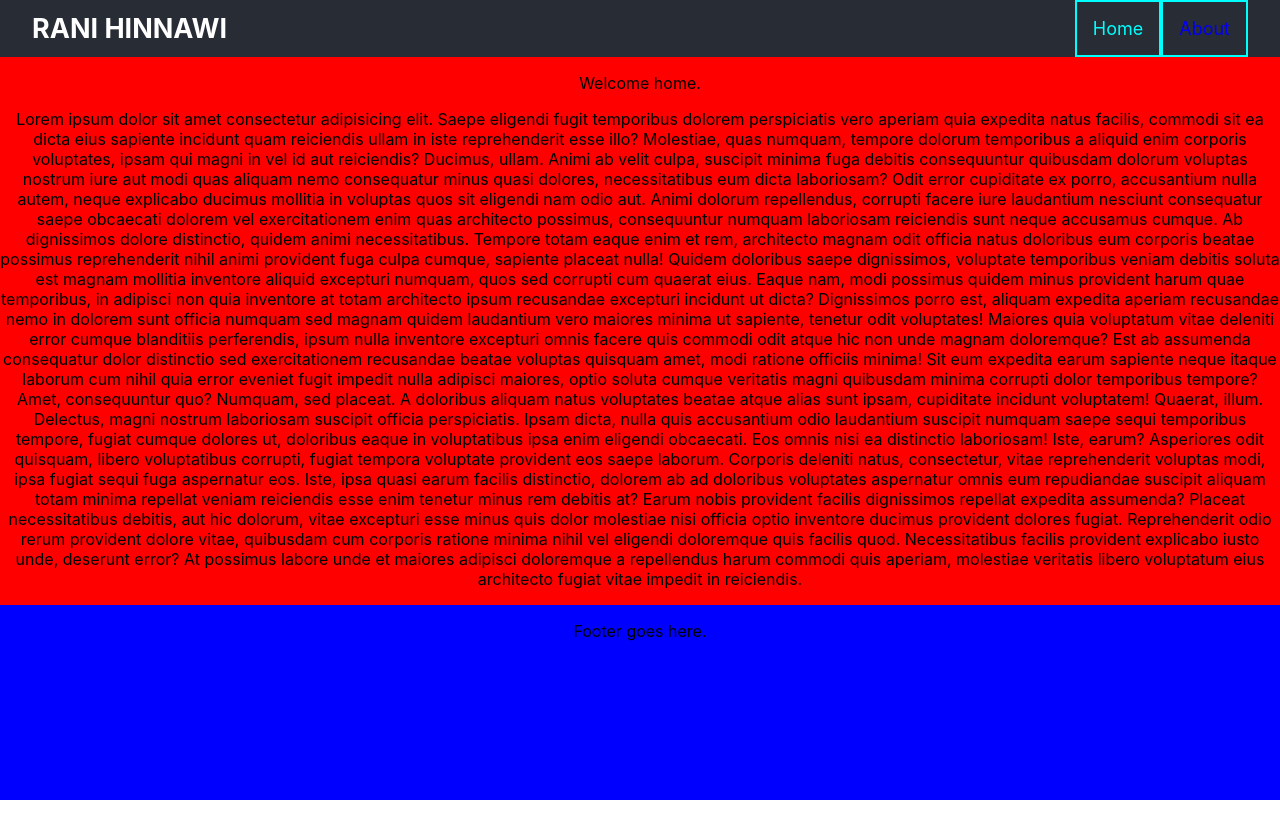
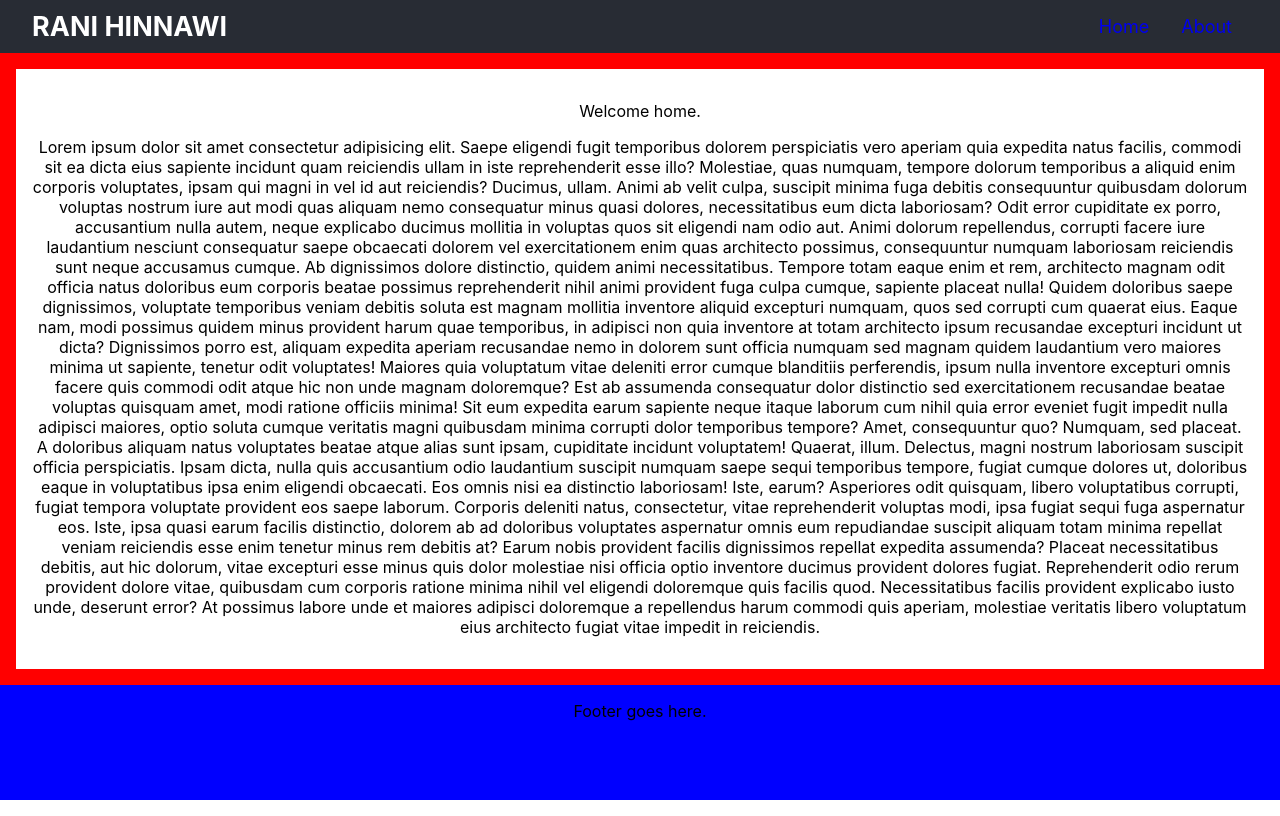
Before and after one commit to rhinnawi/sandbox, a React (Create React App) app: page / in a window 1280 px wide. Built offline with nearby package versions, Linux system fonts and the light colour scheme.

Commit message:
code cleanup, set up notfound page

```diff
--- a/src/App.tsx
+++ b/src/App.tsx
@@ -1,7 +1,9 @@
 import { BrowserRouter as Router, Routes, Route } from "react-router-dom";
 import "./App.css";
-import Home from "./pages/home";
+import Home from "./pages/Home";
 import Navbar from "./common/Navbar";
+import Footer from "./common/Footer";
+import NotFound from "./pages/NotFound";
 
 export default function App() {
   return (
@@ -14,11 +16,12 @@ export default function App() {
         <main>
           <Routes>
             <Route path="/" element={<Home />}></Route>
+            <Route path="*" element={<NotFound />} />
           </Routes>
         </main>
 
         <footer>
-          <p>Footer goes here.</p>
+          <Footer />
         </footer>
       </div>
     </Router>
--- /dev/null
+++ b/src/common/Footer.css
@@ -0,0 +1,3 @@
+.footer {
+  height: 100%;
+}
--- /dev/null
+++ b/src/common/Footer.tsx
@@ -0,0 +1,9 @@
+import "./Footer.css";
+
+export default function Footer(): JSX.Element {
+  return (
+    <div className="footer">
+      <p>Footer goes here.</p>
+    </div>
+  );
+}
--- a/src/common/Navbar.css
+++ b/src/common/Navbar.css
@@ -7,27 +7,28 @@ nav {
 
 nav > * {
   padding: 0 2rem;
+  margin: 0;
 }
 
 h1 {
-  margin: 0;
   text-transform: uppercase;
 }
 
 .nav-links {
   display: flex;
   flex-flow: row nowrap;
-  height: 100%;
 }
 
 .nav-item {
-  border: 2px solid cyan;
-  width: max-content;
   padding: 1rem;
+  list-style: none;
 }
 
 .nav-item:hover {
-  background-color: grey;
+  background-color: #656e8100;
+  transform: scale(1.25);
+  font-weight: 600;
+  margin: 2px;
 }
 
 a {
@@ -38,7 +39,6 @@ a:visited {
   color: white;
 }
 
-.active,
 a:visited.active {
   color: cyan;
 }
--- a/src/common/Navbar.tsx
+++ b/src/common/Navbar.tsx
@@ -14,24 +14,22 @@ export default function NavBar() {
 
   return (
     <nav>
-      <div>
       <h1>Rani Hinnawi</h1>
-      </div>
 
-      <div className="nav-links">
+      <ul className="nav-links">
         {navItems.map(({ page, path }) => {
           return (
-            <div className="nav-item" key={page}>
             <NavLink
               to={path}
               className={({ isActive }) => (isActive ? "active" : undefined)}
             >
+              <li className="nav-item" key={page}>
                 {page}
+              </li>
             </NavLink>
-            </div>
           );
         })}
-      </div>
+      </ul>
     </nav>
   );
 }
--- /dev/null
+++ b/src/pages/Home.css
@@ -0,0 +1,5 @@
+.home {
+  padding: 1rem;
+  margin: 1rem;
+  background-color: white;
+}
--- a/src/pages/home.tsx
+++ b/src/pages/Home.tsx
@@ -1,6 +1,8 @@
+import "./Home.css";
+
 export default function Home(): JSX.Element {
   return (
-    <div>
+    <div className="home">
       <p>Welcome home.</p>
       <p>
         Lorem ipsum dolor sit amet consectetur adipisicing elit. Saepe eligendi
--- /dev/null
+++ b/src/pages/NotFound.tsx
@@ -0,0 +1,19 @@
+import { Link } from "react-router-dom";
+// import { useState } from "react";
+
+export default function NotFound(): JSX.Element {
+  // const [secondsLeft, setSecondsLeft] = useState(15);
+
+  const redirectMessage =
+    "Please use the top menu to navigate to an existing page or go ";
+
+  return (
+    <>
+      <h2>This page does not exist.</h2>
+      <p>
+        {redirectMessage}
+        <Link to="/">Home</Link>
+      </p>
+    </>
+  );
+}
```
Lines whose indentation alone changed are shown as unchanged.
